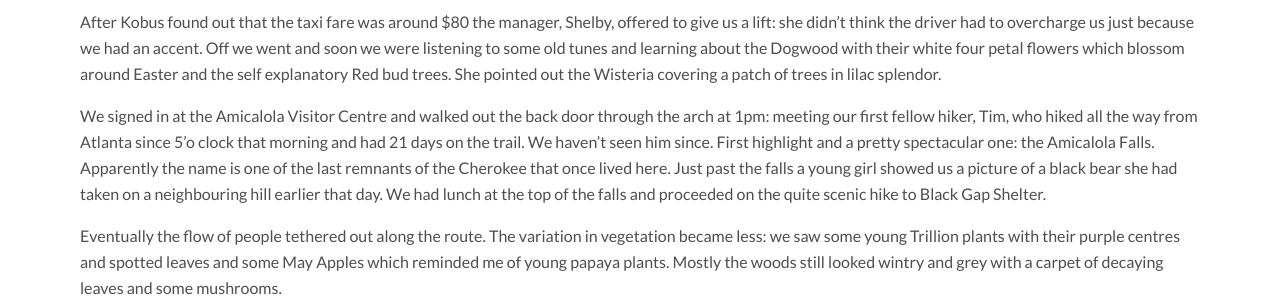
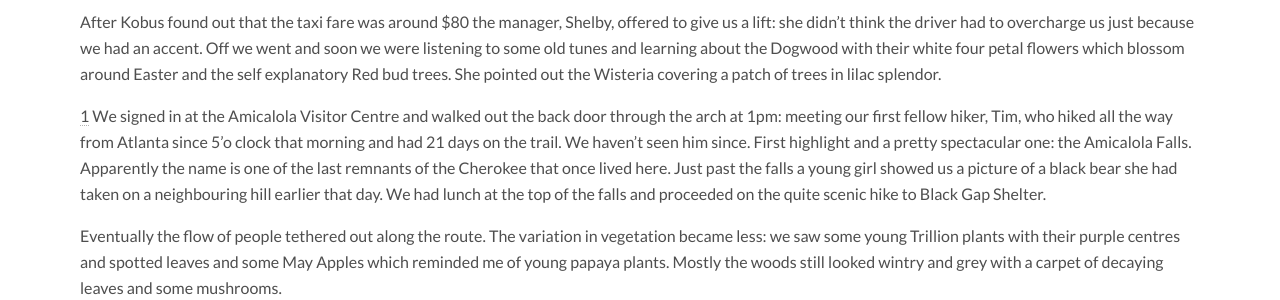
Before and after one commit to kobusgrobler/kobusgrobler.github.io, a Jekyll site: the page built from _posts/2016-04-06-aproachtrail.md, in a window 1280 px wide. Shown: the part 551-851 px from the top of the page. Built offline with Jekyll 4.4.1, drawn with Linux system fonts in a browser that asks for light colours; nearby versions of some CDN libraries; comment, search, counter and statistics services are not loaded.

Commit message:
Update 2016-04-06-aproachtrail.md

```diff
--- a/_posts/2016-04-06-aproachtrail.md
+++ b/_posts/2016-04-06-aproachtrail.md
@@ -12,6 +12,7 @@ We were just in time for the last bacon and eggs and eventually lugged our backp
 
 After Kobus found out that the taxi fare was around $80 the manager,  Shelby, offered to give us a lift: she didn't think the driver had to overcharge us just because we had an accent. Off we went and soon we were listening to some old tunes and learning about the Dogwood with their white four petal flowers which blossom around Easter and the self explanatory Red bud trees. She pointed out the Wisteria covering a patch of trees in lilac splendor.
 
+[1](https://lh3.googleusercontent.com/eIzBQCseywlVs8z3dNJMDwpSBhTfXGxMnwvvOl7zmvuLwMJrCWM51VAnKTxN9MMgEi0HA6JtcfzDvQ=w750-h564-no)
 We signed in at the Amicalola Visitor Centre and walked out the back door through the arch at 1pm: meeting our first fellow hiker, Tim, who hiked all the way from Atlanta since 5'o clock that morning and had 21 days on the trail. We haven't seen him since. First highlight and a pretty spectacular one: the Amicalola Falls. Apparently the name is one of the last remnants of the Cherokee that once lived here. Just past the falls a young girl showed us a picture of a black bear she had taken on a neighbouring hill earlier that day. We had lunch at the top of the falls and proceeded on the quite scenic hike to Black Gap Shelter.
 
 Eventually the flow of people tethered out along the route. The variation in vegetation became less: we saw some young Trillion plants with their purple centres and spotted leaves and some May Apples which reminded me of young papaya plants. Mostly the woods still looked wintry and grey with a carpet of decaying leaves and some mushrooms.
```
